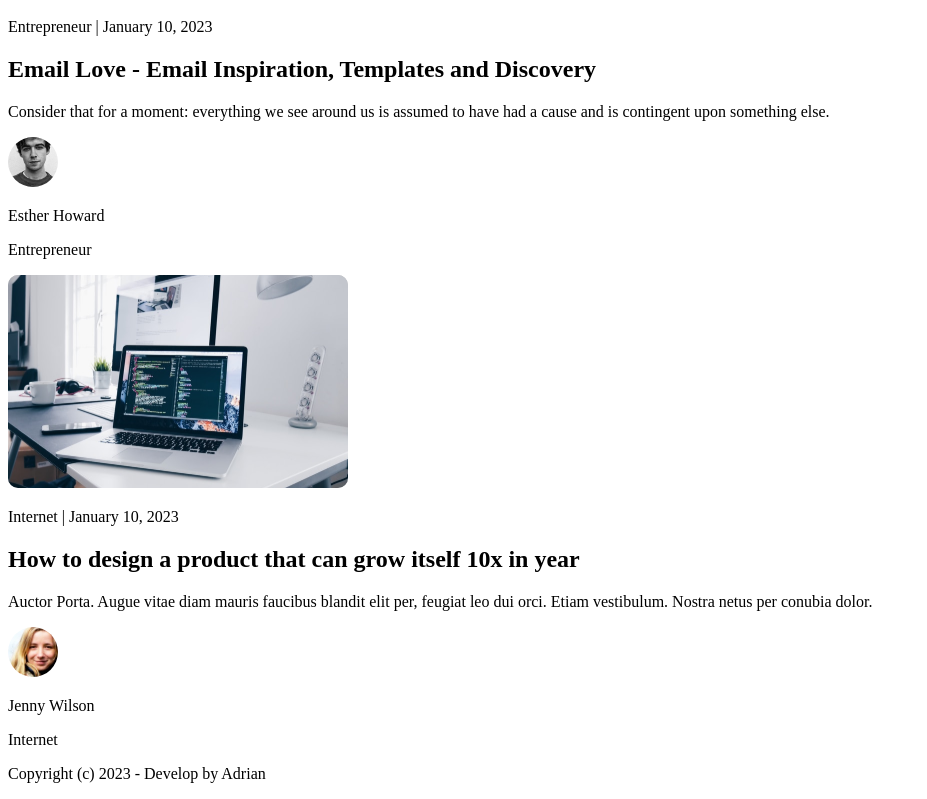
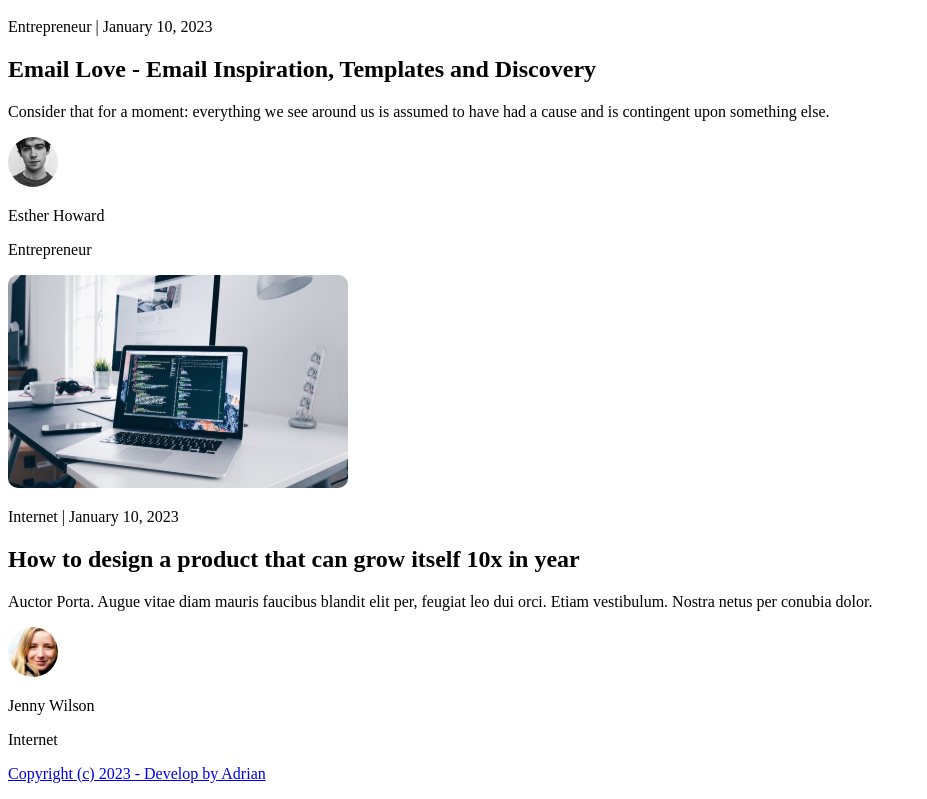
Before and after one commit to rianmz-genz/epictetus, a Next.js app: page / in a window 1280 px wide. Shown: the part 3103-3902 px from the top of the page, without its empty margins (0-927 px from the left). Built offline with nearby package versions, Linux system fonts and the light colour scheme.

Commit message:
Update Footer.tsx

```diff
--- a/components/footer/Footer.tsx
+++ b/components/footer/Footer.tsx
@@ -5,7 +5,7 @@ interface FooterProps{
 const Footer:FC<FooterProps> = ({copy}) => {
   return (
     <footer className='w-full text-center '>
-      <p className='text-xs text-gray-400'>{copy}</p>
+        <a href="https://www.adrianajisepta.my.id/"> <p className='text-xs text-gray-400'>{copy}</p></a>
     </footer>
   )
 }
```
